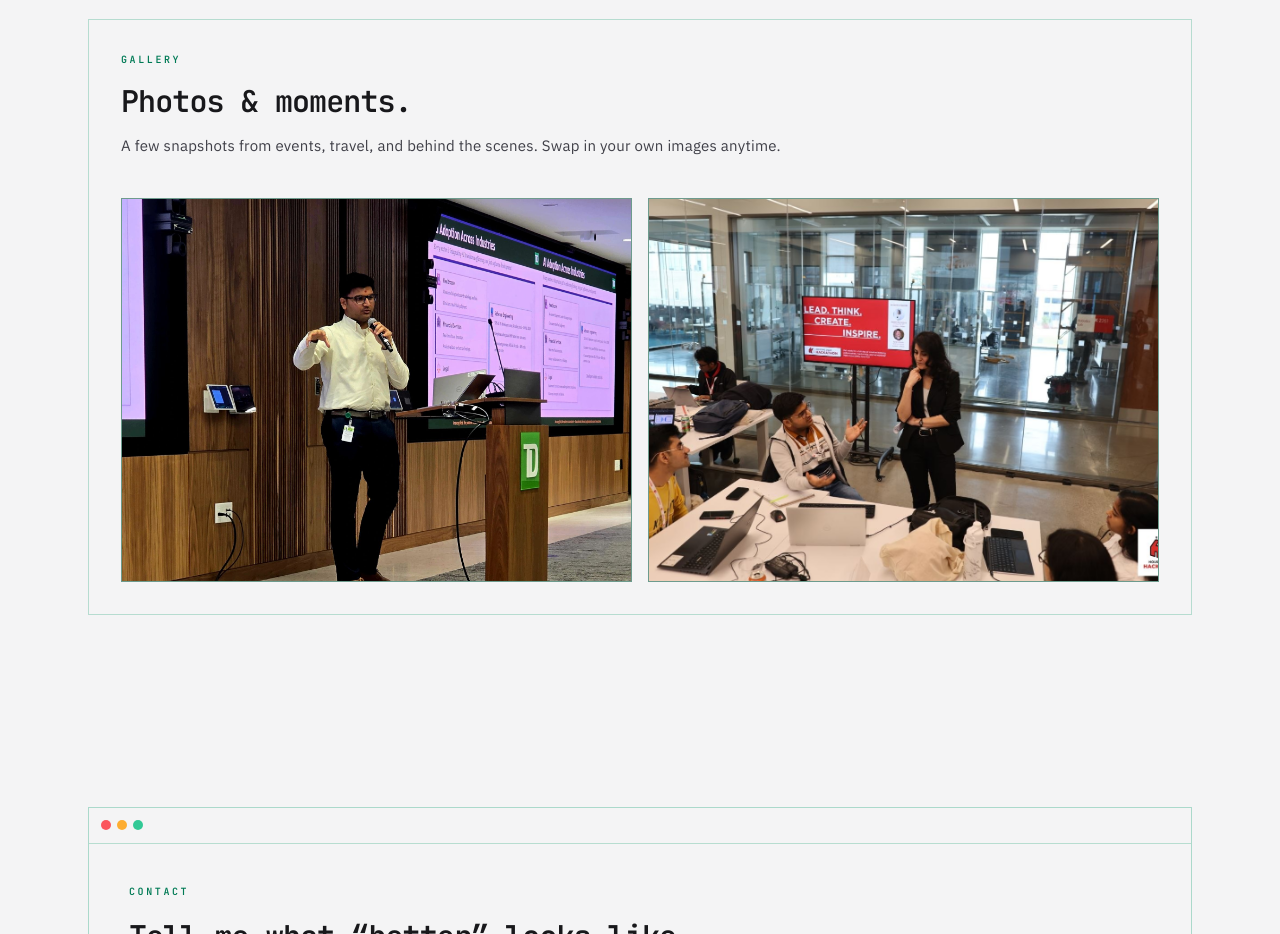
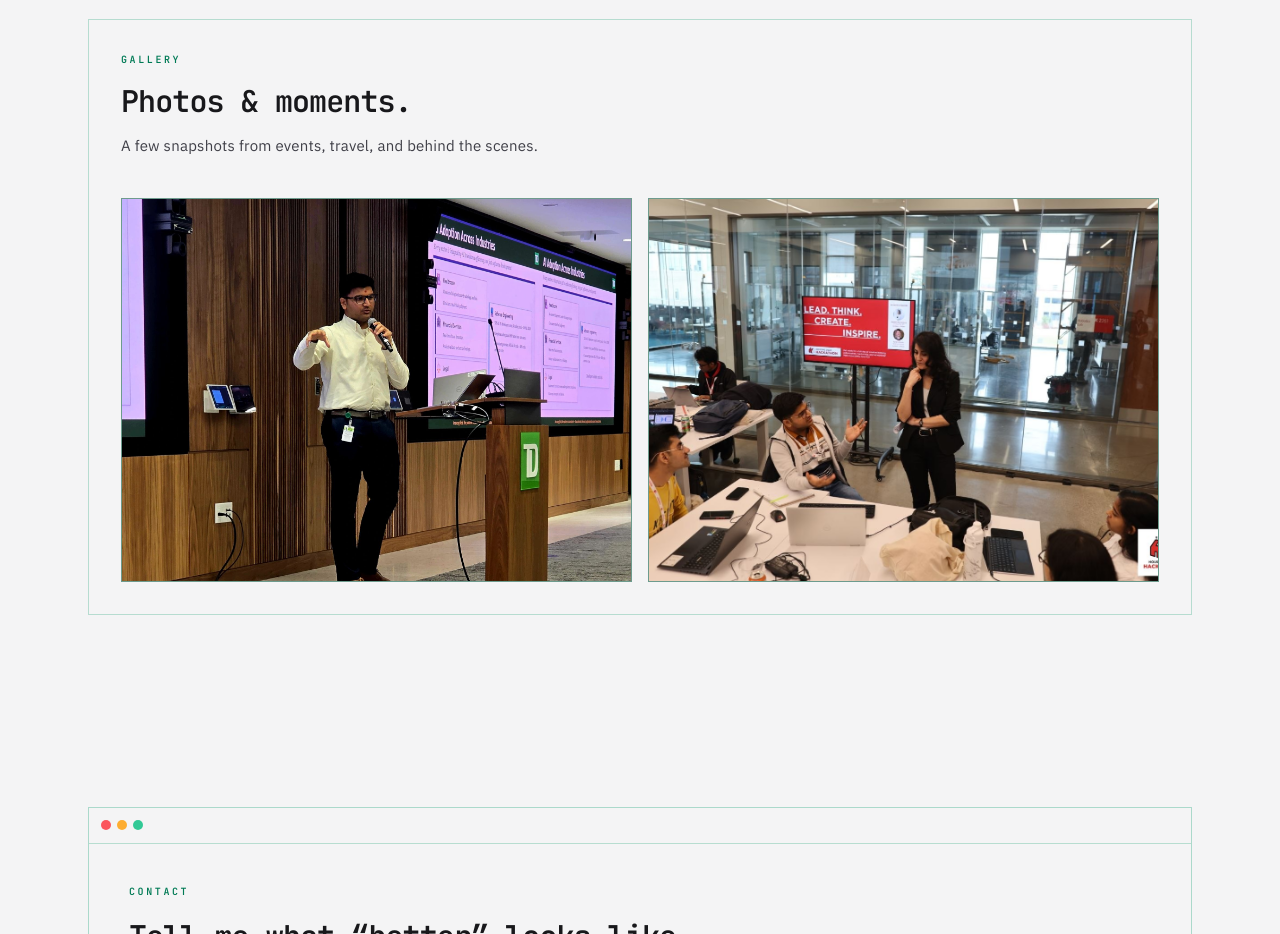
Before and after one commit to Vaibhav-G-Parmar/portfolio, a Next.js app: page / in a window 1280 px wide. Shown: the part 2540-3474 px from the top of the page. Built offline with nearby package versions, Linux system fonts and the light colour scheme; no server answers.

Commit message:
chore: update keywords

```diff
--- a/content/gallery.ts
+++ b/content/gallery.ts
@@ -7,7 +7,7 @@ export const galleryCopy = {
   eyebrow: "Gallery",
   title: "Photos & moments.",
   description:
-    "A few snapshots from events, travel, and behind the scenes. Swap in your own images anytime.",
+    "A few snapshots from events, travel, and behind the scenes.",
 } as const;
 
 export type GalleryImage = {
```
